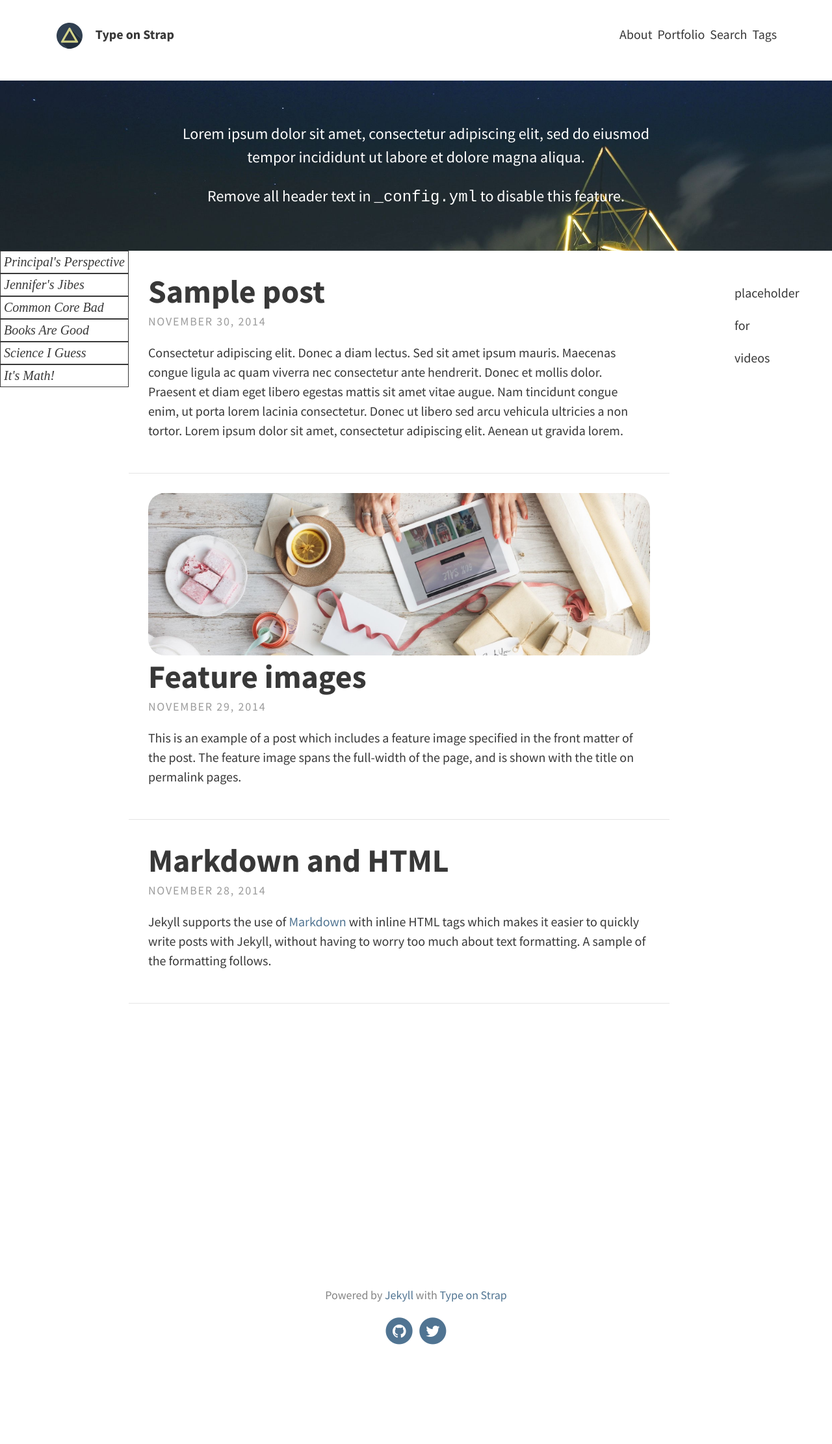
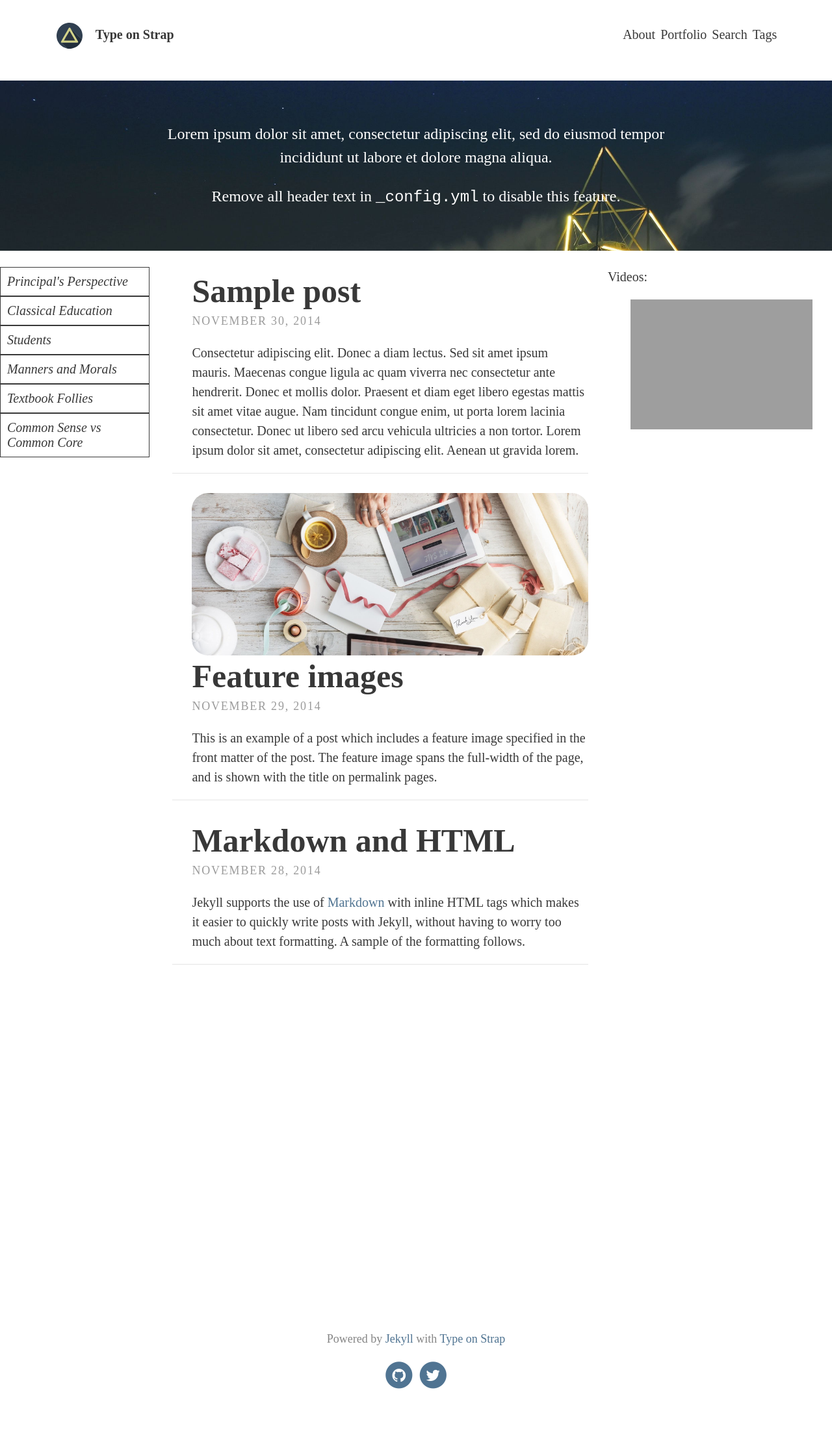
Before and after one commit to aschreck/moore-site, a Jekyll site: the page built from index.html, in a window 1280 px wide. Shown: the whole page at 65% size. Built offline with Jekyll 4.4.1, drawn with Linux system fonts in a browser that asks for light colours; the list of posts is cut into pages by our own code; before the commit the page ends 2155 px from its top, so only the background shows below that; grey boxes are pictures that could not be loaded.

Commit message:
working front page

```diff
--- a/_includes/post_bar.html
+++ b/_includes/post_bar.html
@@ -1,8 +1,8 @@
 <div class="post-bar">
   <a href="">Principal's Perspective</a>
-  <a href=""> Jennifer's Jibes</a>
-  <a href=""> Common Core Bad</a>
-  <a href=""> Books Are Good</a>
-  <a href=""> Science I Guess</a>
-  <a href=""> It's Math!</a>
+  <a href=""> Classical Education</a>
+  <a href=""> Students</a>
+  <a href=""> Manners and Morals</a>
+  <a href=""> Textbook Follies</a>
+  <a href=""> Common Sense vs Common Core</a>
 </div>
--- a/_includes/video_bar.html
+++ b/_includes/video_bar.html
@@ -1,5 +1,4 @@
 <div class="video-bar">
-  <p>placeholder</p>
-  <p>for</p>
-  <p>videos</p>
+  <p>Videos:</p>
+  <iframe width="350" height="200" src="https://www.youtube.com/embed/xCoOv_DwaAk?rel=0" frameborder="0" allowfullscreen></iframe>
 </div>
--- a/_sass/base/_variables.scss
+++ b/_sass/base/_variables.scss
@@ -1,6 +1,6 @@
 // Typography
-$font-family-main: 'Source Sans Pro', Helvetica, Arial, sans-serif;
-$font-family-headings: 'Source Sans Pro', Helvetica, Arial, sans-serif;
+$font-family-main: "times new roman";
+$font-family-headings: "times new roman" ;
 $font-size: 1.25em;
 
 // Padding
--- a/_sass/includes/_post_bar.scss
+++ b/_sass/includes/_post_bar.scss
@@ -1,10 +1,12 @@
 .post-bar {
+    width: 18%;
+    padding-top: 25px;
     float: left;
     display: flex;
     flex-direction: column;
     margin-bottom: 100%;
 } .post-bar a {
-    padding: 5px;
+    padding: 10px;
     border-style: solid;
     border-width: thin;
     background-color: white;
--- a/_sass/includes/_video_bar.scss
+++ b/_sass/includes/_video_bar.scss
@@ -2,7 +2,8 @@
   float: right;
   display: flex;
   flex-direction: column;
-  padding: 50px;
+  padding-top: 25px;
   margin-bottom: 100%;
-  width: 200px;
+  width: 350px;
+  margin-right: -5px;
 }
--- a/_sass/layouts/_index.scss
+++ b/_sass/layouts/_index.scss
@@ -30,9 +30,11 @@
 .posts {
 
     .post-teaser {
-        padding: 30px;
-        width: 65%;
+        padding-left: 30px;
+        padding-top: 30px;
+        width: 50%;
         margin-bottom: 0;
+        margin-left: 35px;
         display: inline-block;
         background-size: $feature-image-size;
         border-bottom: 1px solid $border-color;
```
